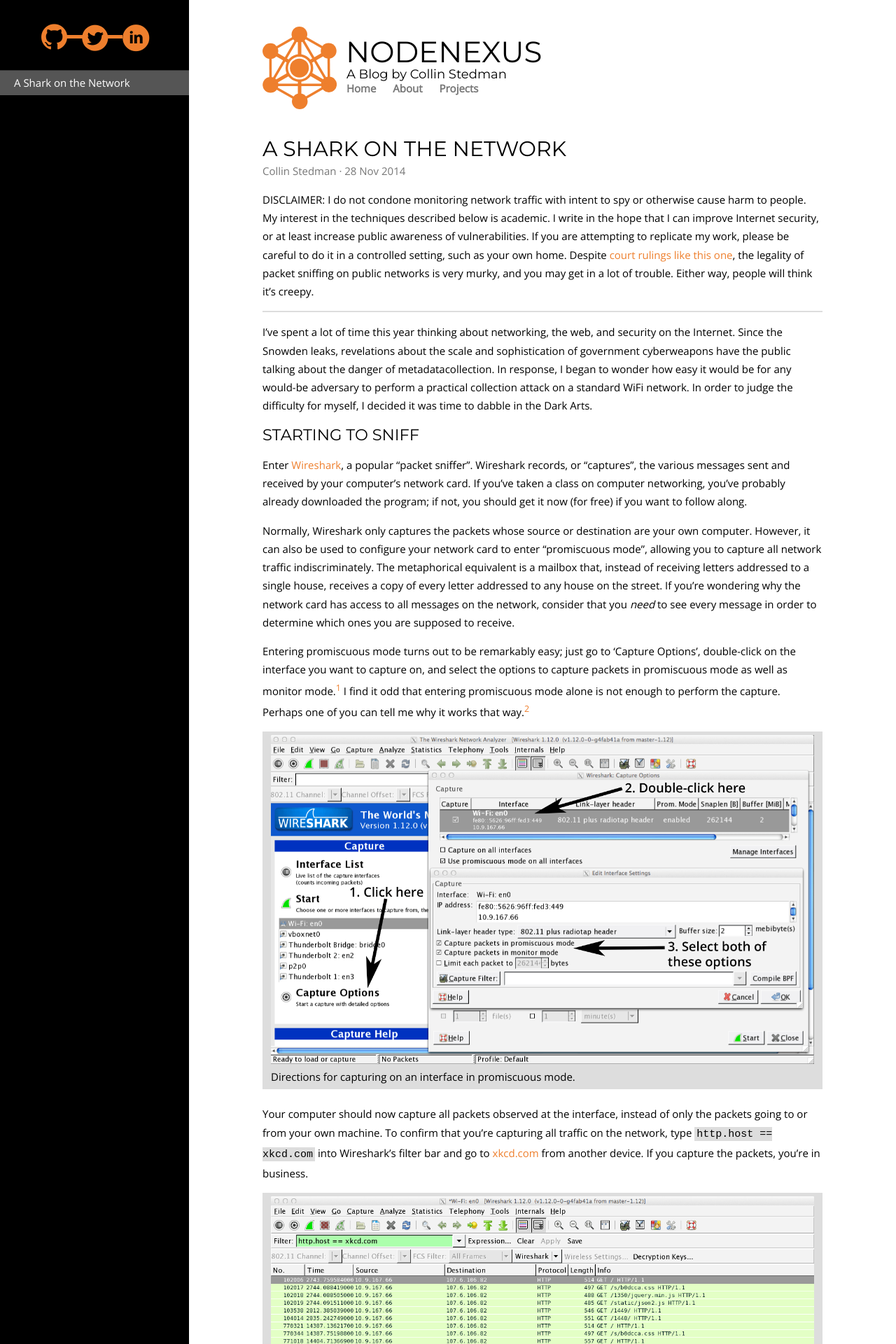
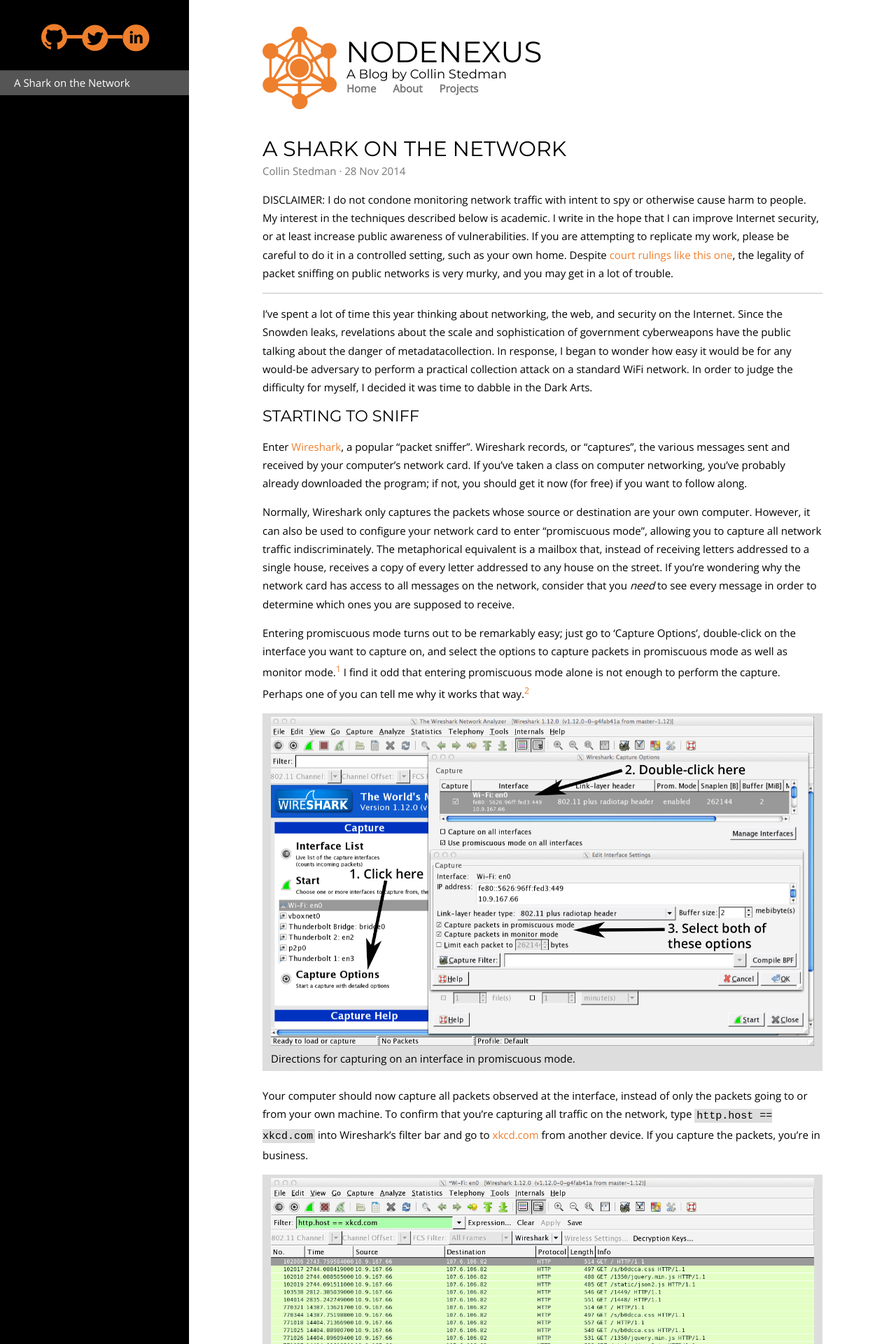
Before and after one commit to kronion/Nodenexus, a Jekyll site: the page built from _posts/2014-11-28-a-shark-on-the-network.markdown, in a window 1280 px wide. Shown: the top 1920 px of the page at 70% size. Built offline with Jekyll 4.4.1, drawn with Linux system fonts in a browser that asks for light colours; some web fonts are replaced; comment, search, counter and statistics services are not loaded; some of the changed text lies outside the part shown.

Commit message:
Removing one sentence from disclaimer

```diff
--- a/_posts/2014-11-28-a-shark-on-the-network.markdown
+++ b/_posts/2014-11-28-a-shark-on-the-network.markdown
@@ -3,7 +3,7 @@
 excerpt: "Since the Snowden leaks, revelations about government cyberweapons have the public talking about metadata collection. I began to wonder how easy it would be for anybody to collect metadata on a standard WiFi network. Enter Wireshark..."
 ---
 
-DISCLAIMER: I do not condone monitoring network traffic with intent to spy or otherwise cause harm to people. My interest in the techniques described below is academic. I write in the hope that I can improve Internet security, or at least increase public awareness of vulnerabilities. If you are attempting to replicate my work, please be careful to do it in a controlled setting, such as your own home. Despite [court rulings like this one][ruling], the legality of packet sniffing on public networks is very murky, and you may get in a lot of trouble. Either way, people will think it's creepy.
+DISCLAIMER: I do not condone monitoring network traffic with intent to spy or otherwise cause harm to people. My interest in the techniques described below is academic. I write in the hope that I can improve Internet security, or at least increase public awareness of vulnerabilities. If you are attempting to replicate my work, please be careful to do it in a controlled setting, such as your own home. Despite [court rulings like this one][ruling], the legality of packet sniffing on public networks is very murky, and you may get in a lot of trouble.
 
 ---
 
```
